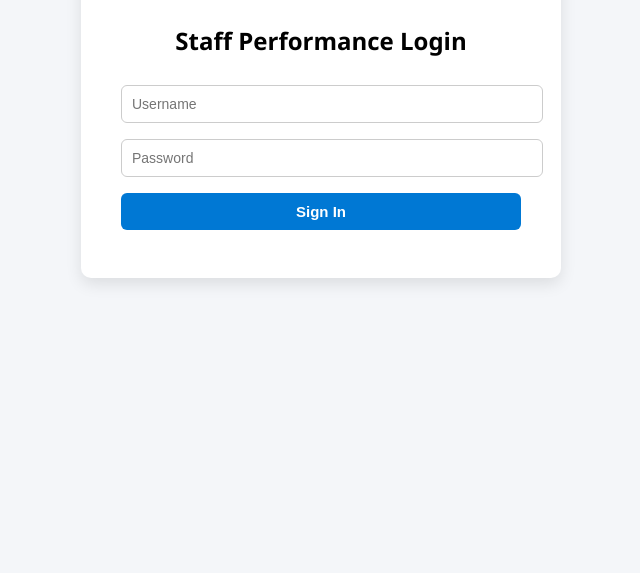
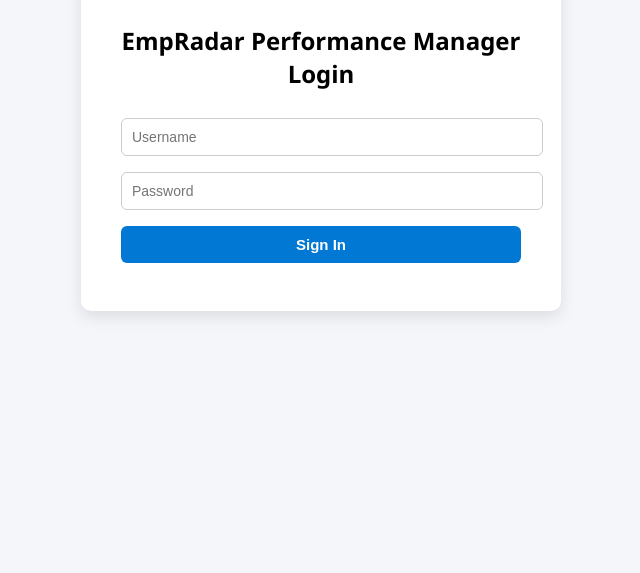
Before and after one commit to McThotho/empradar-frontend, a plain HTML site: page index.html in a window 1280 px wide. Shown: the part 227-800 px from the top of the page, without its empty margins (319-959 px from the left). Drawn offline with Linux system fonts and the light colour scheme.

Commit message:
Update login title text

```diff
--- a/index.html
+++ b/index.html
@@ -9,7 +9,7 @@
   <!-- LOGIN SECTION -->
   <div id="loginSection" class="tab active">
     <img src="Logo.png" alt="Villa Hakatha Logo" />
-    <h2>Staff Performance Login</h2>
+    <h2>EmpRadar Performance Manager Login</h2>
     <form id="loginForm">
       <input type="text" name="username" placeholder="Username" required />
       <input type="password" name="password" placeholder="Password" required />
```
